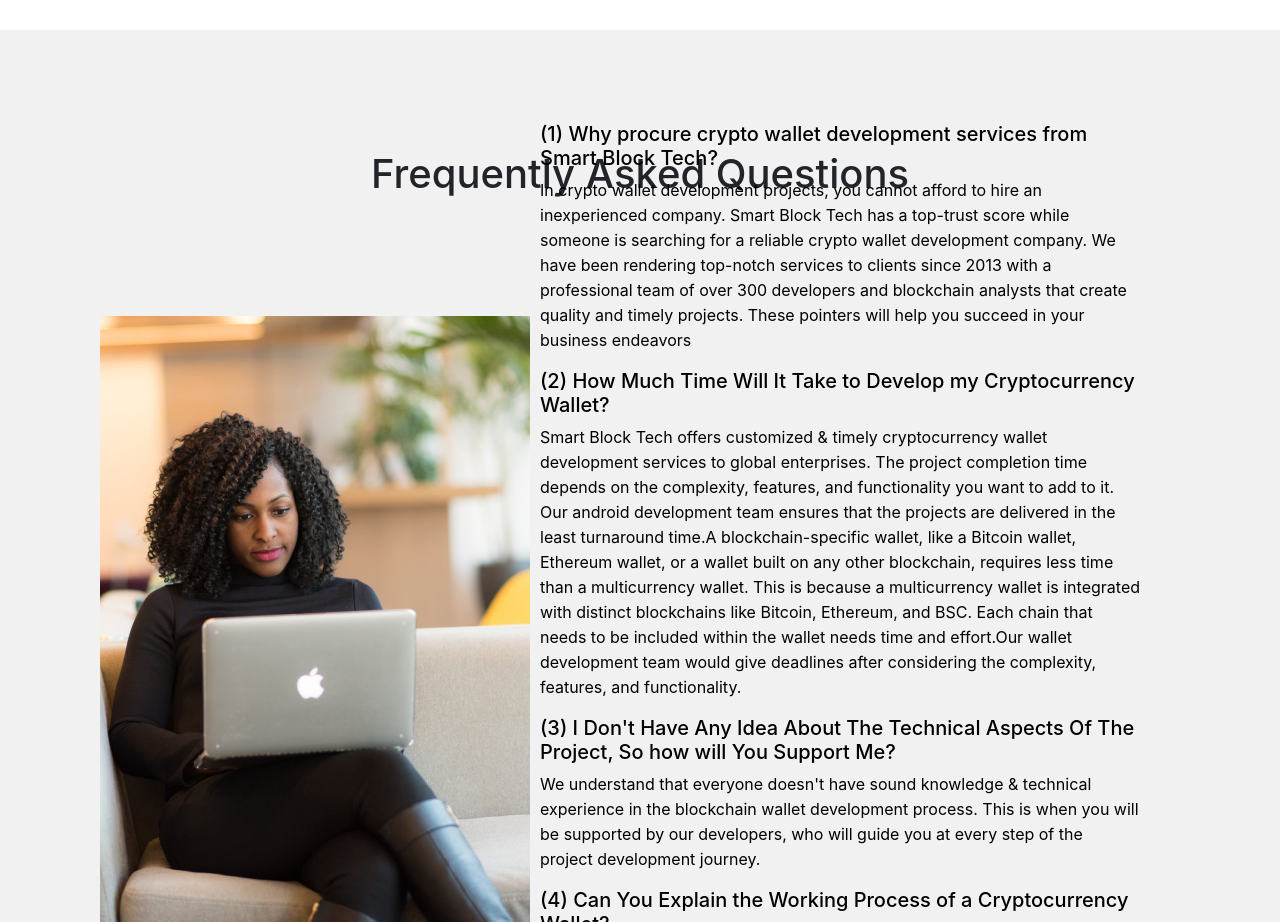
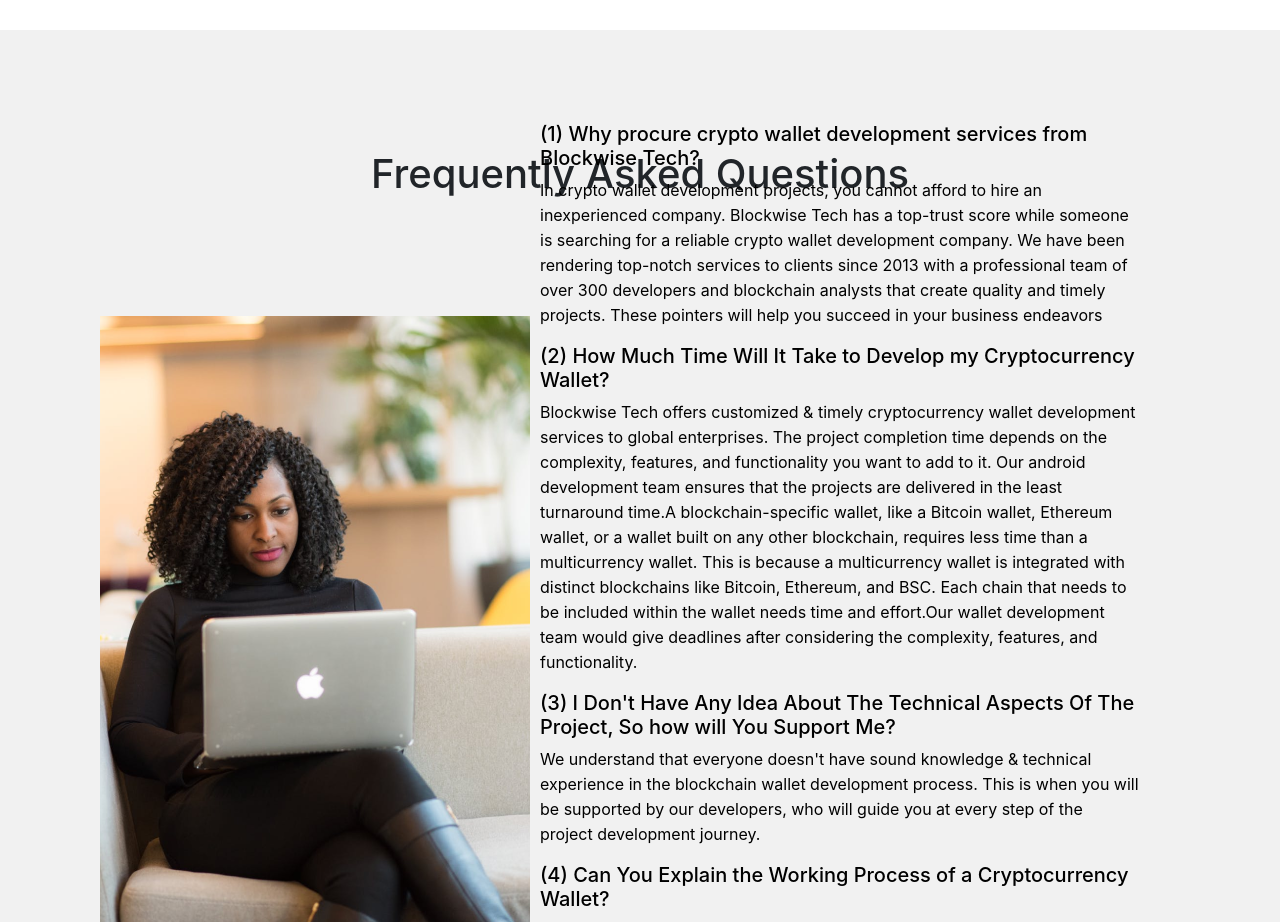
Before and after one commit to placeparks/Blockwise-tech, a React (Create React App) app: page /Wallet in a window 1280 px wide. Shown: the part 4300-5222 px from the top of the page. Built offline with nearby package versions, Linux system fonts and the light colour scheme.

Commit message:
Update FAQ.js

```diff
--- a/src/components/Wallet/FAQ.js
+++ b/src/components/Wallet/FAQ.js
@@ -6,10 +6,10 @@ export default function FAQ(){
              < h1>Frequently Asked Questions</h1>
             <img src='/Metaverse/MetaGirl.png' alt=''/>
             <div className={styles.questions}>
-<h5>(1) Why procure crypto wallet development services from Smart Block Tech?</h5>
-<p>In crypto wallet development projects, you cannot afford to hire an inexperienced company. Smart Block Tech has a top-trust score while someone is searching for a reliable crypto wallet development company. We have been rendering top-notch services to clients since 2013 with a professional team of over 300 developers and blockchain analysts that create quality and timely projects. These pointers will help you succeed in your business endeavors</p>
+<h5>(1) Why procure crypto wallet development services from Blockwise Tech?</h5>
+<p>In crypto wallet development projects, you cannot afford to hire an inexperienced company. Blockwise Tech has a top-trust score while someone is searching for a reliable crypto wallet development company. We have been rendering top-notch services to clients since 2013 with a professional team of over 300 developers and blockchain analysts that create quality and timely projects. These pointers will help you succeed in your business endeavors</p>
 <h5>(2) How Much Time Will It Take to Develop my Cryptocurrency Wallet?</h5>
-<p>Smart Block Tech offers customized & timely cryptocurrency wallet development services to global enterprises. The project completion time depends on the complexity, features, and functionality you want to add to it. Our android development team ensures that the projects are delivered in the least turnaround time.A blockchain-specific wallet, like a Bitcoin wallet, Ethereum wallet, or a wallet built on any other blockchain, requires less time than a multicurrency wallet. This is because a multicurrency wallet is integrated with distinct blockchains like Bitcoin, Ethereum, and BSC. Each chain that needs to be included within the wallet needs time and effort.Our wallet development team would give deadlines after considering the complexity, features, and functionality.</p>
+<p>Blockwise Tech offers customized & timely cryptocurrency wallet development services to global enterprises. The project completion time depends on the complexity, features, and functionality you want to add to it. Our android development team ensures that the projects are delivered in the least turnaround time.A blockchain-specific wallet, like a Bitcoin wallet, Ethereum wallet, or a wallet built on any other blockchain, requires less time than a multicurrency wallet. This is because a multicurrency wallet is integrated with distinct blockchains like Bitcoin, Ethereum, and BSC. Each chain that needs to be included within the wallet needs time and effort.Our wallet development team would give deadlines after considering the complexity, features, and functionality.</p>
 <h5>(3) I Don't Have Any Idea About The Technical Aspects Of The Project, So how will You Support Me?</h5>
 <p>We understand that everyone doesn't have sound knowledge & technical experience in the blockchain wallet development process. This is when you will be supported by our developers, who will guide you at every step of the project development journey.</p>
 <h5>(4) Can You Explain the Working Process of a Cryptocurrency Wallet?</h5>
```
